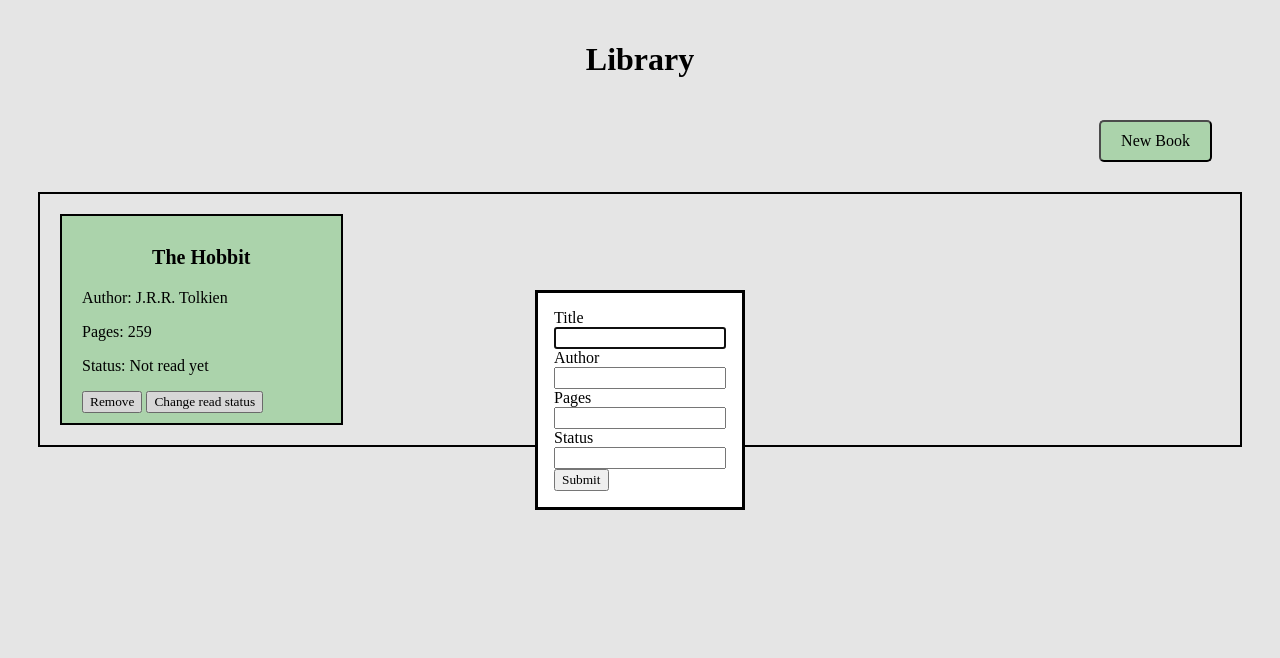
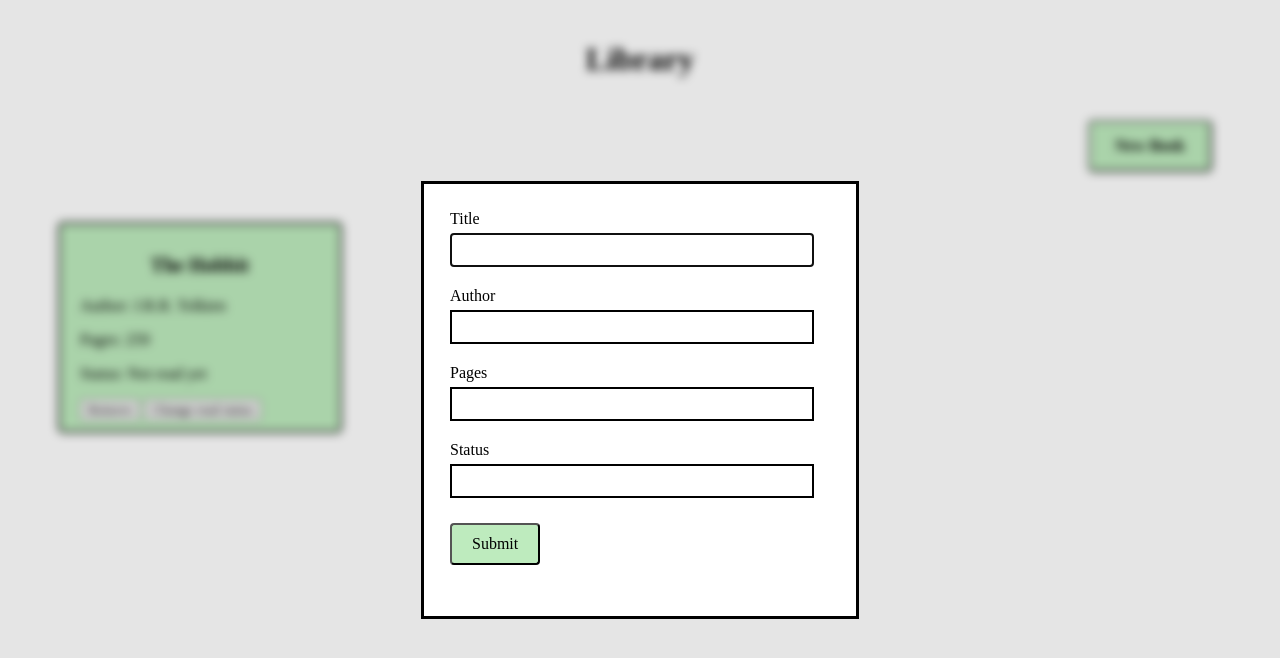
Before and after one commit to advayav/library, a plain HTML site: page index.html in a window 1280 px wide. Both pictures are taken after a click on the button "New Book". Drawn offline with Linux system fonts and the light colour scheme; a web font is replaced by a local one.

Commit message:
added some style stuff

```diff
--- a/lib.css
+++ b/lib.css
@@ -18,15 +18,14 @@
 }
 
 .new-book{
-    padding: 10px 20px;
+    padding: 15px 25px;
     font-size: medium;
     border-radius: 5px;
     background-color: rgb(190, 235, 190);
     margin: 0 0 30px 30px;
     text-align: right;
+    font-weight: bold;
 }
-
-
 
 .books{
     display: grid;
@@ -34,7 +33,7 @@
     grid-template-rows: auto;
     gap: 10px;
     box-sizing: border-box;
-    border: solid black 2px;
+    /* border: solid black 2px; */
     margin: 0 30px;
     padding: 20px;
 }
@@ -44,6 +43,7 @@
     background-color: rgb(190, 235, 190);
     box-sizing: border-box;
     padding: 10px 20px;
+    border-radius: 5px;
 }
 
 .title{
@@ -51,3 +51,41 @@
     font-size: 20px;
     font-weight: bold;
 }
+
+.form-dialog::backdrop{
+    backdrop-filter: blur(5px);
+}
+
+.form-box{
+    width: 400px;
+    height: 400px;
+    display: flex;
+    flex-direction: column;
+}
+
+.field{
+    padding: 10px;
+}
+
+.input-title{
+    font-size: medium;
+}
+
+.input-val{
+    padding: 5px;
+    width: 350px;
+    height: 20px;
+    margin-top: 5px;
+    border: solid black 2px;
+}
+
+.submit-button{
+    padding: 15px 10px 10px 10px;
+}
+
+.submit{
+    font-size: medium;
+    padding: 10px 20px;
+    border-radius: 4px;
+    background-color: rgb(190, 235, 190);
+}
--- a/lib.js
+++ b/lib.js
@@ -91,8 +91,6 @@ books.addEventListener("click", (e) => {
         // } else {
         //     console.log("Book not found")
         // }
-
-
     }
 })
 
```
